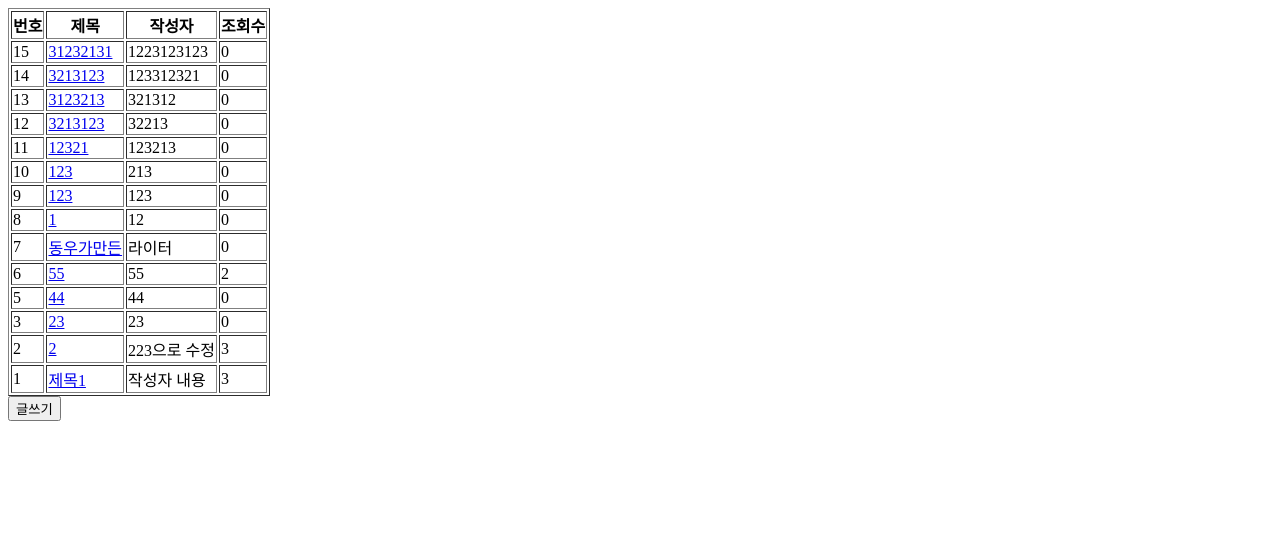
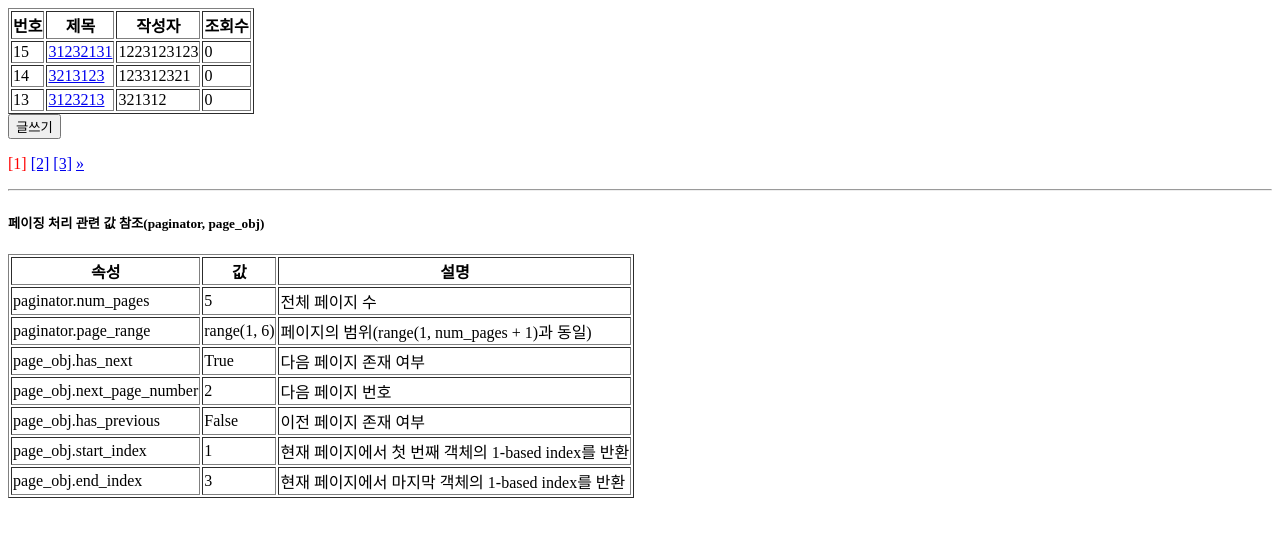
Before and after one commit to dongwoo2/cbv-django, a Django app: page /board/ in a window 1280 px wide. Shown: the top 537 px of the page. Run offline with Django 4.2, Linux system fonts and the light colour scheme; data comes from the database, SQL or seed files in the repository; both versions use the stored data as it was after the commit.

Commit message:
20240420 장고 페이징 처리

```diff
--- a/board/templates/board/board_list.html
+++ b/board/templates/board/board_list.html
@@ -18,4 +18,79 @@
     {% endfor %}
 </table>
 <a href="{% url "board:create" %}"><button>글쓰기</button></a>
+<p>
+    {% if is_paginated %}
+        {% if page_obj.has_previous %}
+            <a href="?page={{ page_obj.next_page_number}}">&laquo;</a>
+        {% endif %}
+        {% if page_obj.number == paginator.num_pages %}
+            <a href="?page={{ page_obj.number|add:"-2"}}">[ {{ page_obj.number|add:"-2"}}]</a>
+        {% endif %}
+        {% for i in paginator.page_range %}
+            {% if page_obj.number == i %}
+            <span style="color:red">[{{ i }}]</span>
+            {% elif i > page_obj.number|add:"-2" and i < page_obj.number|add:"2" %}
+            <a href="?page{{ i }}">[{{ i }}]</a>
+            {% endif %}
+        {% endfor %}
+        {% if page_obj.number == 1 %}
+            <a href="?page={{ page_obj.end_index }}">[{{ page_obj.end_index }}]</a>
+        {% endif %}
+        {% if page_obj.has_next %}
+            <a href="?page={{ page_obj.next_page_number }}">&raquo;</a>
+        {% endif %}
+    {% endif %}
+</p>
+<hr>
+<h5>페이징 처리 관련 값 참조(paginator, page_obj)</h5>
+<table border="1">
+    <tr>
+        <th>속성</th>
+        <th>값</th>
+        <th>설명</th>
+    </tr>
+    <tr>
+        <td>paginator.num_pages</td>
+        <td>{{ paginator.num_pages }}</td>
+        <td>전체 페이지 수</td>
+    </tr>
+    <tr>
+        <td>paginator.page_range</td>
+        <td>{{ paginator.page_range }}</td>
+        <td>페이지의 범위(range(1, num_pages + 1)과 동일)</td>
+    </tr>
+    <tr>
+        <td>page_obj.has_next</td>
+        <td>{{ page_obj.has_next }}</td>
+        <td>다음 페이지 존재 여부</td>
+    </tr>
+    {% if page_obj.has_next %}
+    <tr>
+        <td>page_obj.next_page_number</td>
+        <td>{{ page_obj.next_page_number }}</td>
+        <td>다음 페이지 번호</td>
+    </tr>
+    {% endif %}
+    <tr>
+        <td>page_obj.has_previous</td>
+        <td>{{ page_obj.has_previous }}</td>
+        <td>이전 페이지 존재 여부</td>
+    </tr>
+    {% if page_obj.has_previous %}
+    <tr>
+        <td>page_obj.next_page_number</td>
+        <td>{{ page_obj.next_page_number }}</td>
+        <td>이전 페이지 번호</td>
+    </tr>
+    {% endif %}
+    <tr>
+        <td>page_obj.start_index</td>
+        <td>{{ page_obj.start_index }}</td>
+        <td>현재 페이지에서 첫 번째 객체의 1-based index를 반환</td>
+    </tr>
+    <tr>
+        <td>page_obj.end_index</td>
+        <td>{{ page_obj.end_index }}</td>
+        <td>현재 페이지에서 마지막 객체의 1-based index를 반환</td>
+    </tr>
 {% endblock content %}
--- a/board/views.py
+++ b/board/views.py
@@ -8,6 +8,9 @@ from .models import Board
 class BoardList(generic.ListView):
     model = Board
     ordering = ['-pk'] # object_list = Board.objects.all().order_by()
+
+    # 페이징
+    paginate_by = 3
 
 
 from .forms import BoardForm
```
Also changed, not shown: db.sqlite3.
